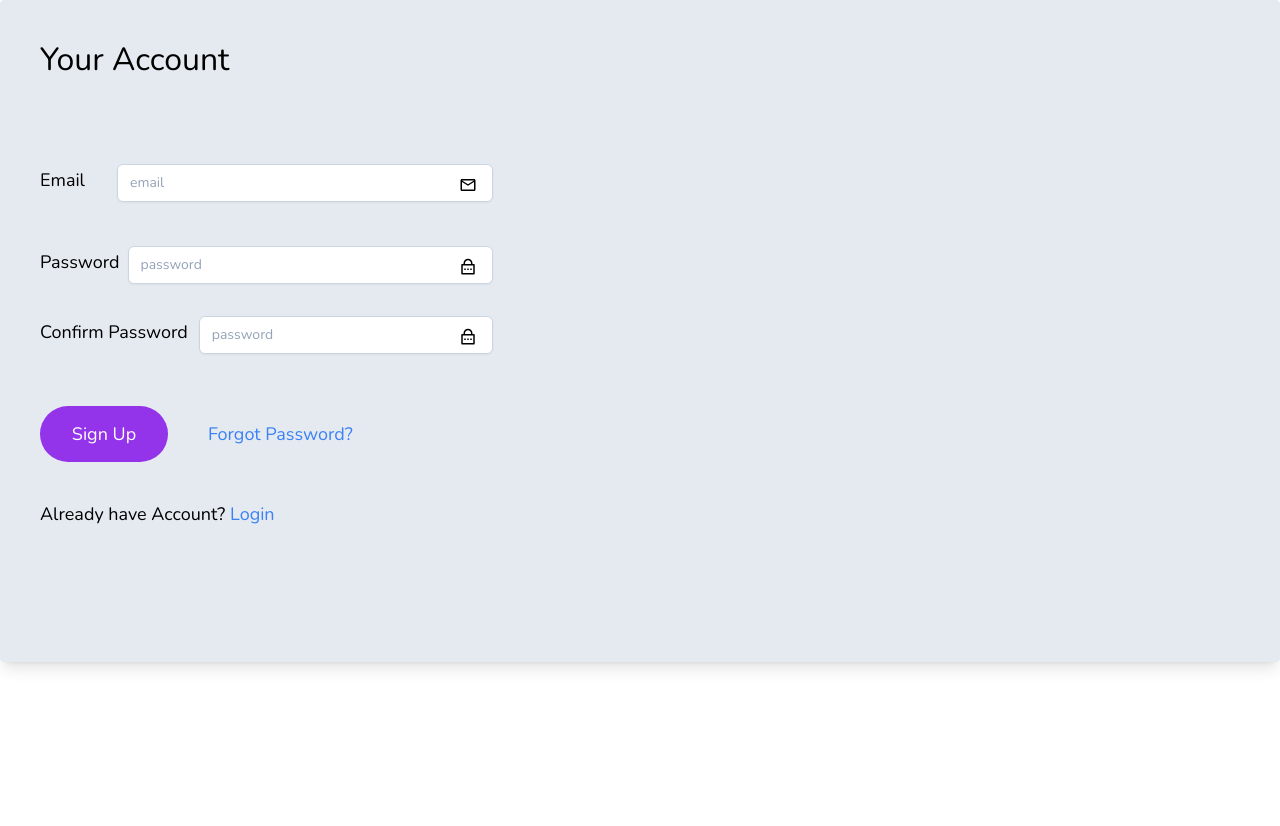
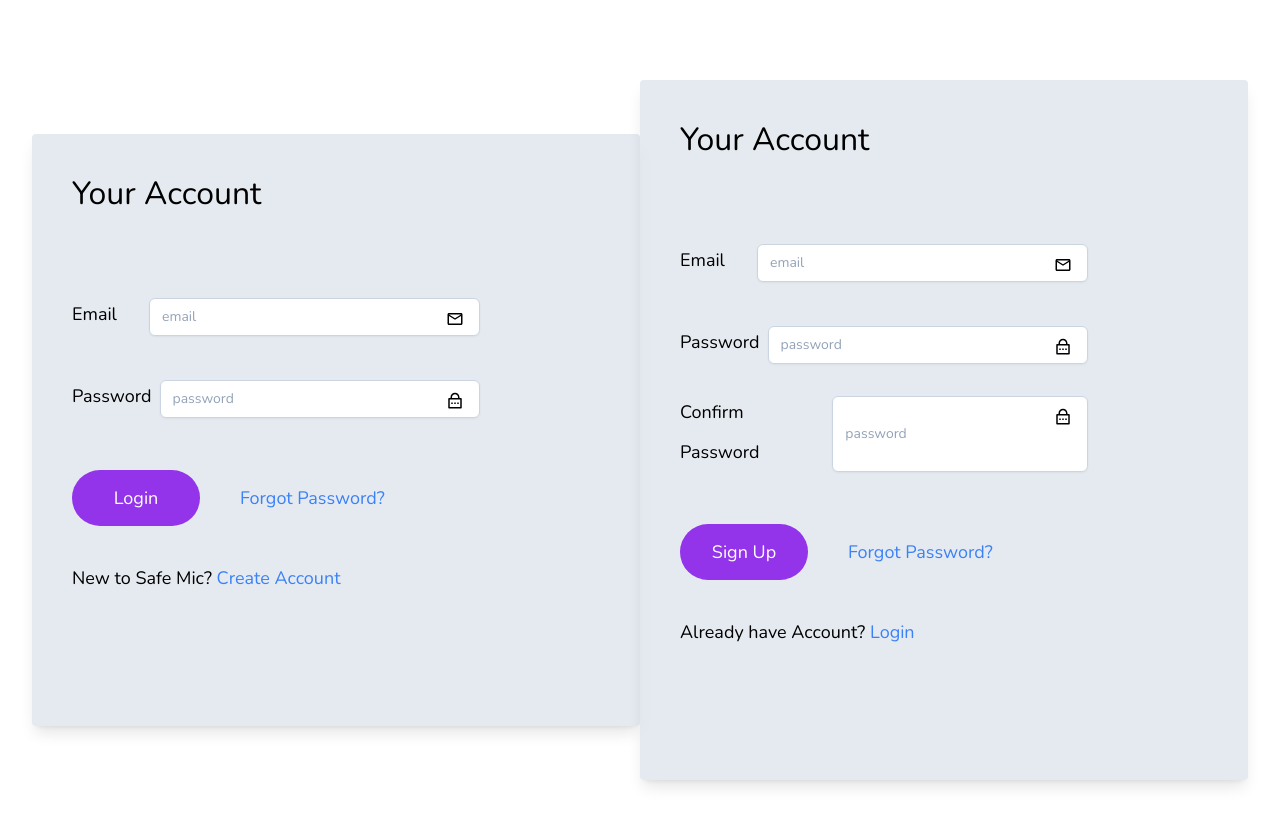
Before and after one commit to Kad-19/safe-mic-project, a React (Vite) app: page / in a window 1280 px wide. Shown: the top 826 px of the page. Before the commit the page ends 800 px from the top, so only its background shows below. Built offline with nearby package versions, Linux system fonts and the light colour scheme.

Commit message:
L/S page

```diff
--- a/src/App.jsx
+++ b/src/App.jsx
@@ -5,8 +5,13 @@ import Navbar from "./component/Navbar/Navbar";
 import Complaint from './component/Complaint/Complaint'
 const App = () => {
   return (
+  <div>
+    <div className="flex justify-center items-center rounded md p8 m-20"><LoginPage/>
+    <Reg/></div>
 
-  <Reg/>
+
+  </div>
+
 
   )
 }
```
